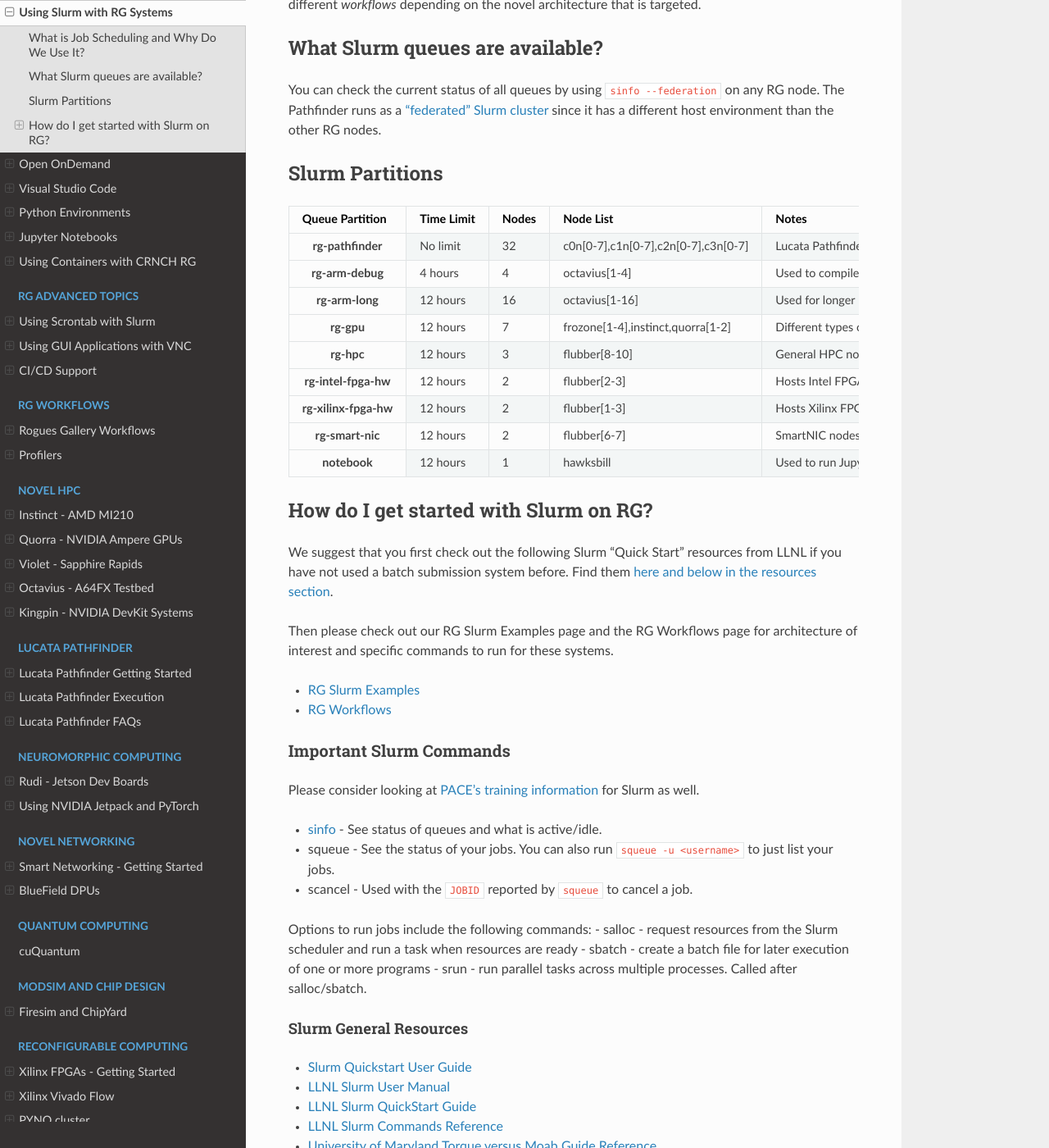
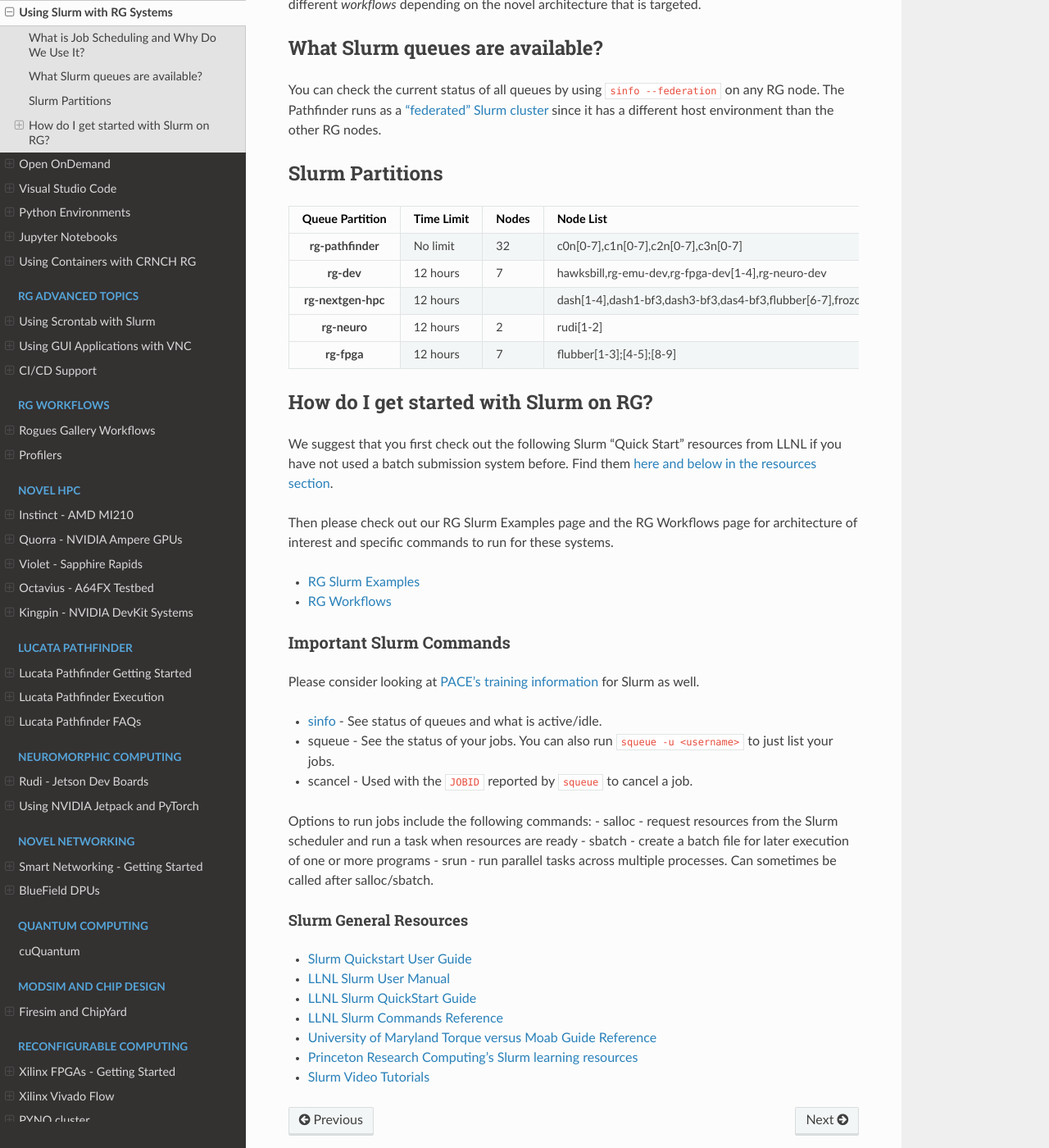
Before and after one commit to gt-crnch-rg/read-the-docs, a Sphinx documentation site: the page built from docs/general/using-slurm.rst, in a window 1280 px wide and 1400 px high, scrolled down 486 px. Shown: the whole window at 82% size. Built offline with Sphinx 7.4.7 and the Read the Docs theme 2.0.0, drawn with Linux system fonts in a browser that asks for light colours; pages that are not in the unit, such as notebooks, are missing from menus.

Commit message:
Update using-slurm.rst

```diff
--- a/docs/general/using-slurm.rst
+++ b/docs/general/using-slurm.rst
@@ -40,46 +40,26 @@
       - 32
       - c0n[0-7],c1n[0-7],c2n[0-7],c3n[0-7]
       - Lucata Pathfinder system
-    * - rg-arm-debug
-      - 4 hours
-      - 4
-      - octavius[1-4]
-      - Used to compile/profile code
-    * - rg-arm-long
-      - 12 hours
-      - 16
-      - octavius[1-16]
-      - Used for longer running jobs
-    * - rg-gpu
+    * - rg-dev
       - 12 hours
       - 7
-      - frozone[1-4],instinct,quorra[1-2]
-      - Different types of GPU-focused nodes for classes and neuromorphic research
-    * - rg-hpc
+      - hawksbill,rg-emu-dev,rg-fpga-dev[1-4],rg-neuro-dev
+      - Development VMs and a large-memory node for notebooks (hawksbill)
+    * - rg-nextgen-hpc
       - 12 hours
-      - 3
-      - flubber[8-10]
-      - General HPC nodes
-    * - rg-intel-fpga-hw
+      -
+      - dash[1-4],dash1-bf3,dash3-bf3,das4-bf3,flubber[6-7],frozone[1-4],instinct,johnny-rv5-1,kingpin[1-2],octavius[1-16],violet[1-2]
+      - General HPC nodes with a variety of GPUs and SmartNICs
+    * - rg-neuro
       - 12 hours
       - 2
-      - flubber[2-3]
-      - Hosts Intel FPGAs
-    * - rg-xilinx-fpga-hw
+      - rudi[1-2]
+      - NVIDIA Jetson and related neuromorphic platforms
+    * - rg-fpga
       - 12 hours
-      - 2
-      - flubber[1-3]
-      - Hosts Xilinx FPGAs
-    * - rg-smart-nic
-      - 12 hours
-      - 2
-      - flubber[6-7]
-      - SmartNIC nodes
-    * - notebook
-      - 12 hours
-      - 1
-      - hawksbill
-      - Used to run Jupyter notebooks for tutorials, data analysis
+      - 7
+      - flubber[1-3];[4-5];[8-9]
+      - Hosts Intel and Xilinx FPGAs
 
 How do I get started with Slurm on RG?
 --------------------------------------
@@ -103,7 +83,7 @@
 Options to run jobs include the following commands:
 - salloc - request resources from the Slurm scheduler and run a task when resources are ready
 - sbatch - create a batch file for later execution of one or more programs
-- srun - run parallel tasks across multiple processes. Called after salloc/sbatch.
+- srun - run parallel tasks across multiple processes. Can sometimes be called after salloc/sbatch.
 
 Slurm General Resources
 =======================
```
